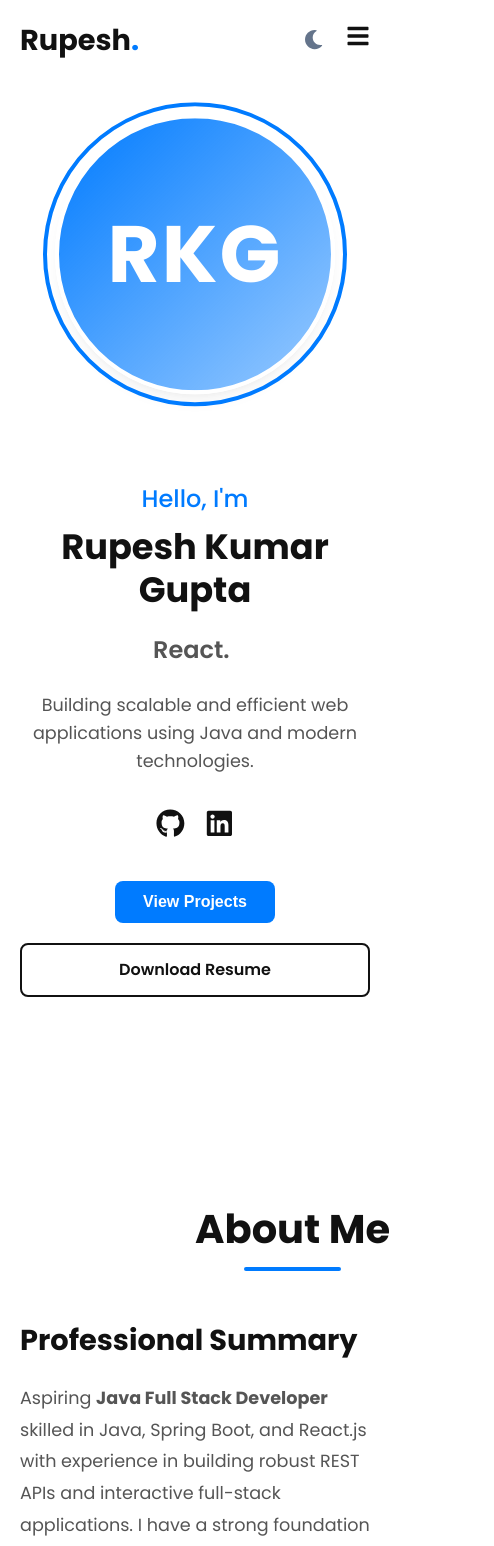
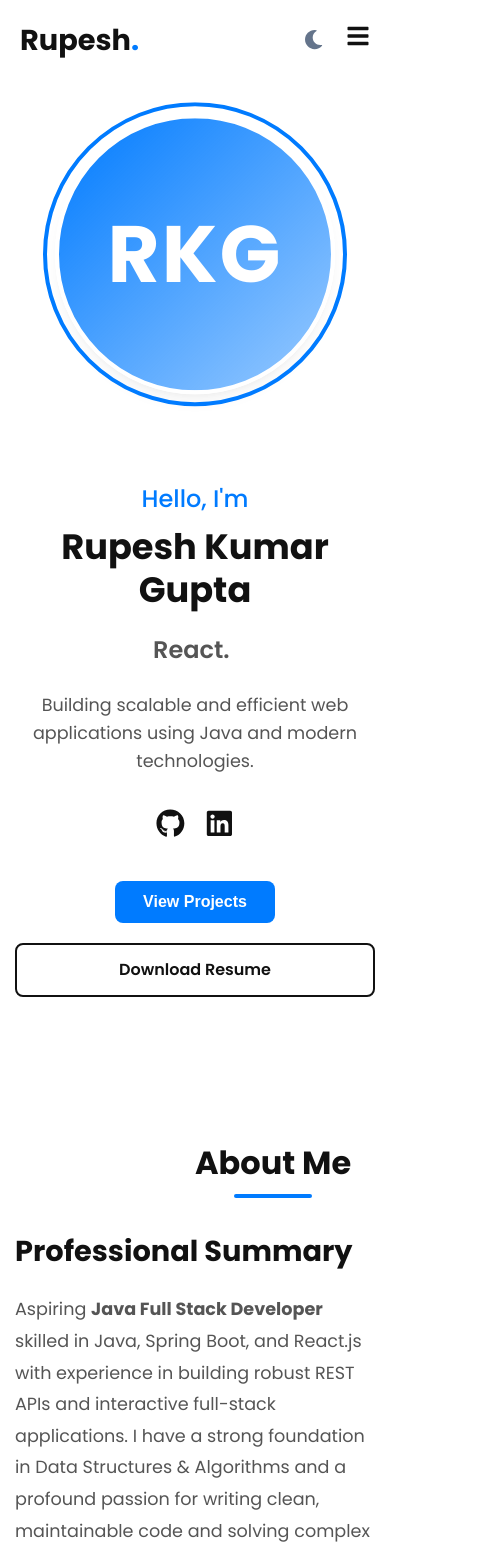
Before and after one commit to Rupesh72550/My_Portfolio, a React app: page / in a window 390 px wide. Shown: the top 1546 px of the page, 494 px wide, since content can reach past the window. Built offline with nearby package versions, Linux system fonts and the light colour scheme; the HTML template or start-up script is replaced by a standard one.

Commit message:
Optimize for mobile responsiveness across all components

```diff
--- a/src/components/Achievements/Achievements.module.css
+++ b/src/components/Achievements/Achievements.module.css
@@ -1,6 +1,6 @@
 .achievementsGrid {
     display: grid;
-    grid-template-columns: repeat(auto-fit, minmax(300px, 1fr));
+    grid-template-columns: repeat(auto-fit, minmax(280px, 1fr));
     gap: 30px;
     max-width: 1000px;
     margin: 0 auto;
--- a/src/components/Projects/Projects.module.css
+++ b/src/components/Projects/Projects.module.css
@@ -1,6 +1,6 @@
 .projectsGrid {
     display: grid;
-    grid-template-columns: repeat(auto-fit, minmax(320px, 1fr));
+    grid-template-columns: repeat(auto-fit, minmax(280px, 1fr));
     gap: 40px;
 }
 
--- a/src/index.css
+++ b/src/index.css
@@ -135,3 +135,15 @@ ul {
   transform: translateY(-2px);
   box-shadow: var(--shadow-md);
 }
+
+/* Mobile Global Responsive */
+@media screen and (max-width: 768px) {
+  .section-wrapper {
+    padding: 70px 15px;
+  }
+
+  .section-title {
+    font-size: 2rem;
+    margin-bottom: 2.5rem;
+  }
+}
```
Also changed, not shown: 1 other file (tests, documents, lock files or other folders).
